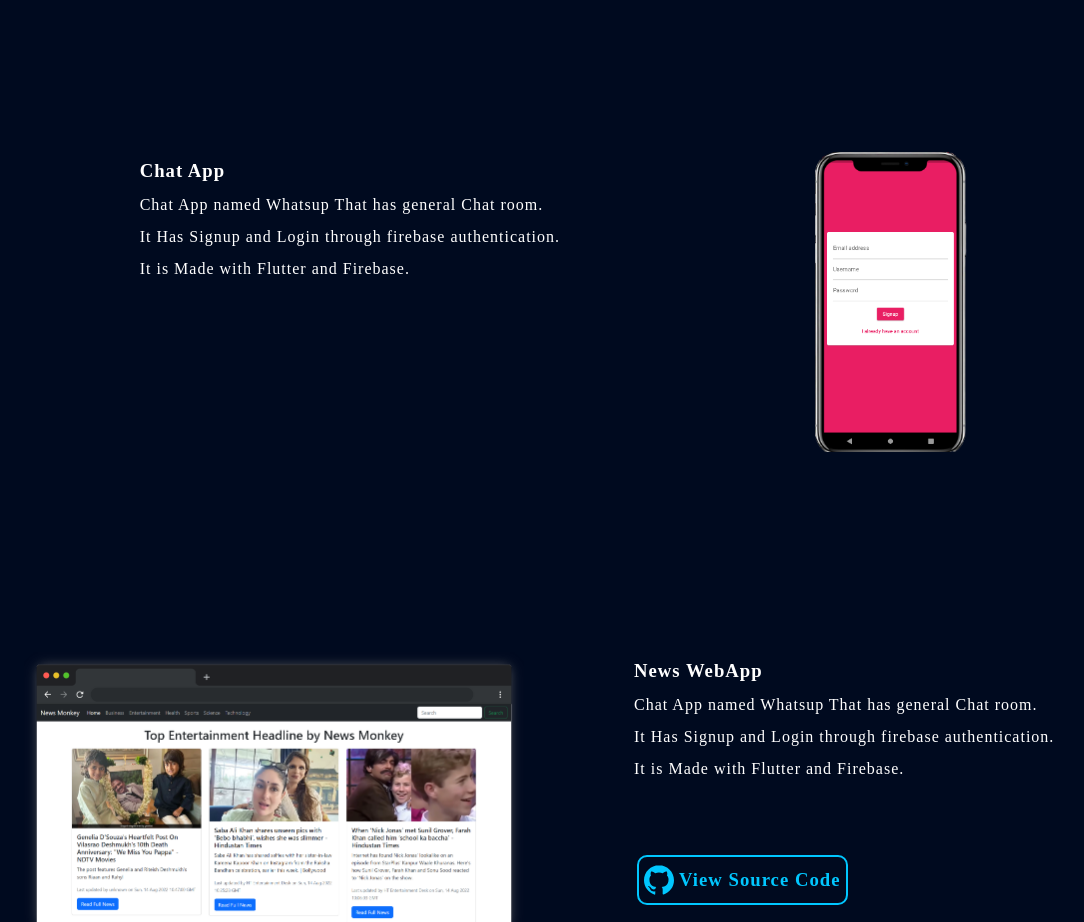
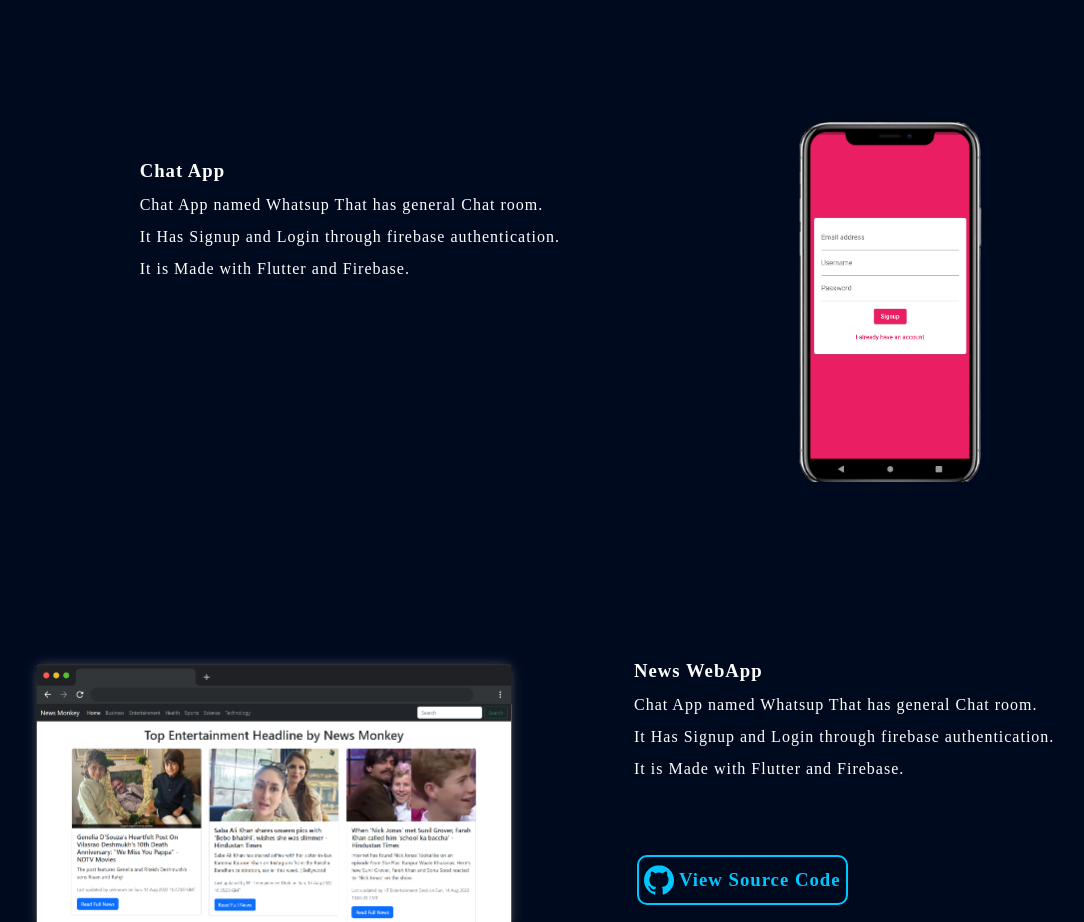
Before and after one commit to Ddharmani3/Portfolio, a React (Create React App) app: page / in a window 1280 px wide. Shown: the part 2900-3822 px from the top of the page, without its empty margins (86-1170 px from the left). Built offline with nearby package versions, Linux system fonts and the light colour scheme.

Commit message:
scaled phone proj img

```diff
--- a/src/components/project.css
+++ b/src/components/project.css
@@ -46,6 +46,7 @@
 
 #projimg2{
 	height: 300px;
+	transform: scale(1.2);
 }
 
 .proj{
```
